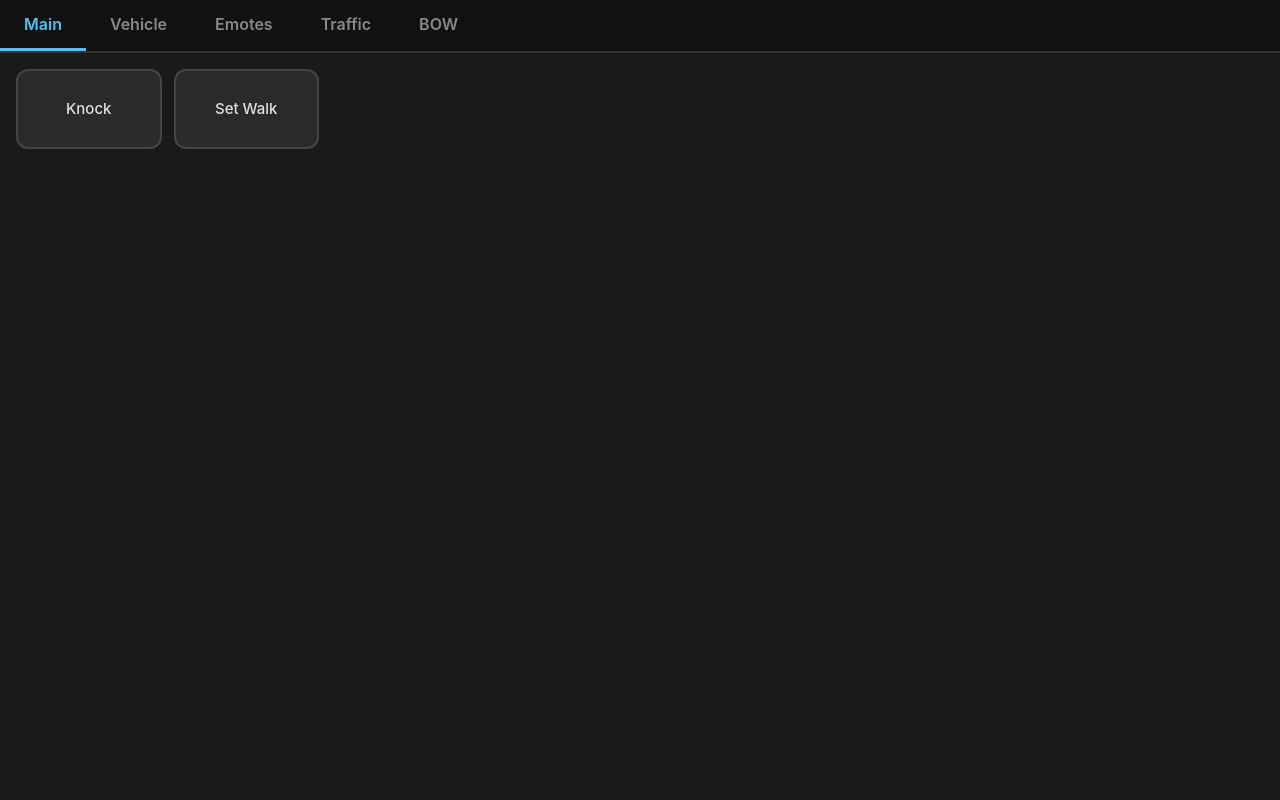
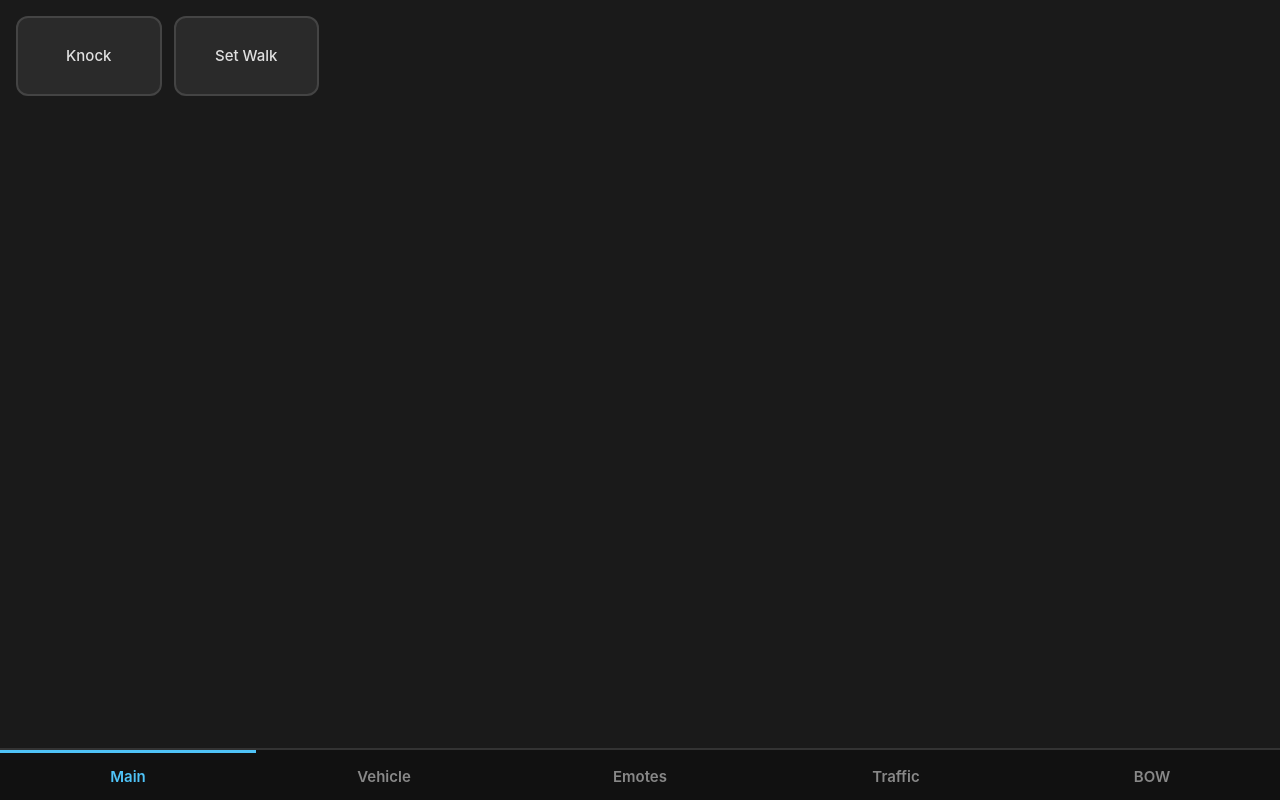
Before and after one commit to jimbursch1/diystreamdeck, a website: page public/index.html in a window 1280 px wide. Drawn offline with Linux system fonts and the light colour scheme.

Commit message:
Move page navigation from top tabs to bottom nav bar
Co-Authored-By: Claude Sonnet 4.6 <noreply@anthropic.com>

```diff
--- a/public/index.html
+++ b/public/index.html
@@ -7,8 +7,8 @@
   <link rel="stylesheet" href="style.css">
 </head>
 <body>
+  <div id="panel"></div>
   <div id="tabs"></div>
-  <div id="panel"></div>
   <script src="panel.js"></script>
 </body>
 </html>
--- a/public/style.css
+++ b/public/style.css
@@ -9,7 +9,7 @@ body {
   background: #1a1a1a;
   color: #e0e0e0;
   font-family: -apple-system, BlinkMacSystemFont, 'Segoe UI', sans-serif;
-  min-height: 100vh;
+  height: 100vh;
   display: flex;
   flex-direction: column;
 }
@@ -17,28 +17,32 @@ body {
 #tabs {
   display: flex;
   background: #111;
-  border-bottom: 2px solid #333;
+  border-top: 2px solid #333;
   overflow-x: auto;
+  flex-shrink: 0;
 }
 
 .tab {
-  padding: 14px 24px;
-  font-size: 16px;
+  flex: 1;
+  padding: 14px 12px;
+  font-size: 15px;
   font-weight: 600;
   color: #888;
   cursor: pointer;
   white-space: nowrap;
-  border-bottom: 3px solid transparent;
+  text-align: center;
+  border-top: 3px solid transparent;
   transition: color 0.15s, border-color 0.15s;
 }
 
 .tab.active {
   color: #4fc3f7;
-  border-bottom-color: #4fc3f7;
+  border-top-color: #4fc3f7;
 }
 
 #panel {
   flex: 1;
+  overflow-y: auto;
   display: grid;
   grid-template-columns: repeat(auto-fill, minmax(140px, 1fr));
   gap: 12px;
```
